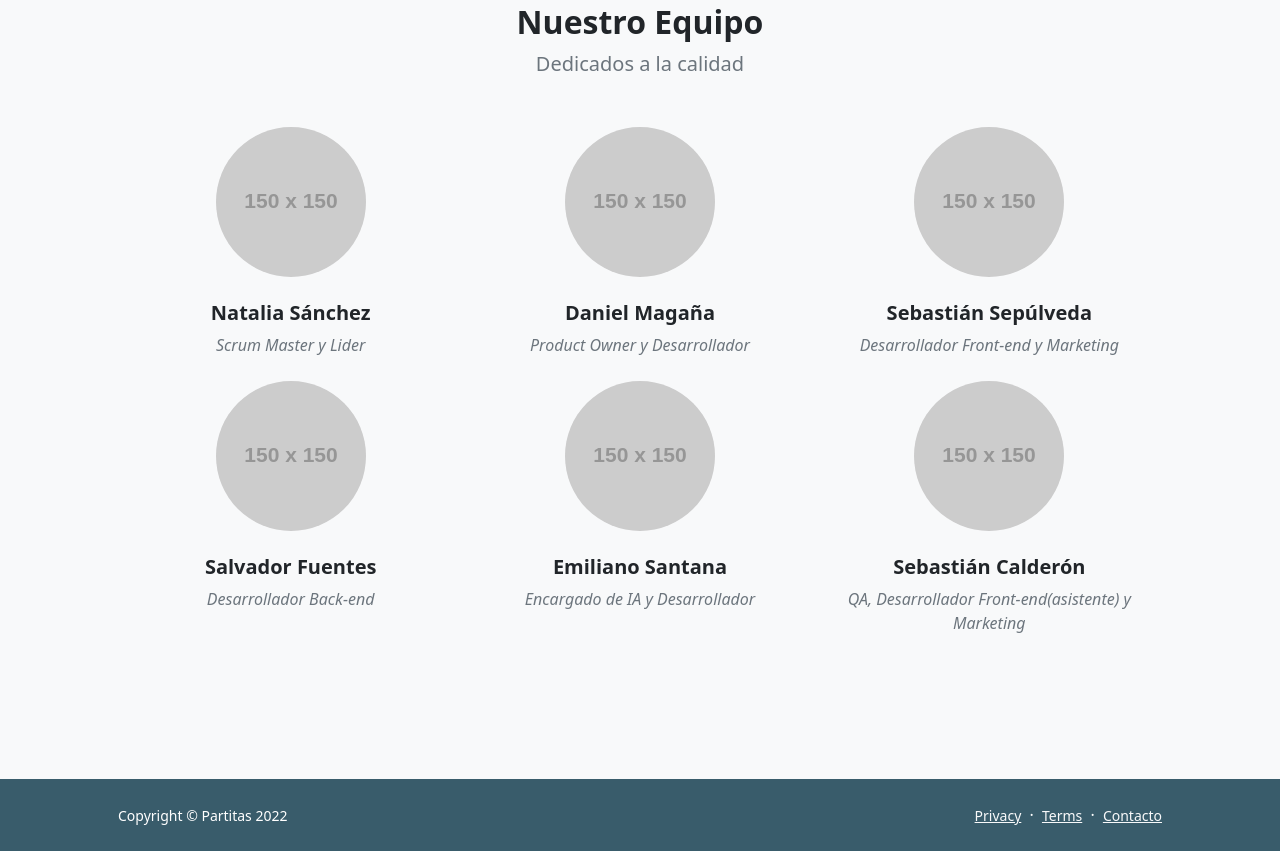
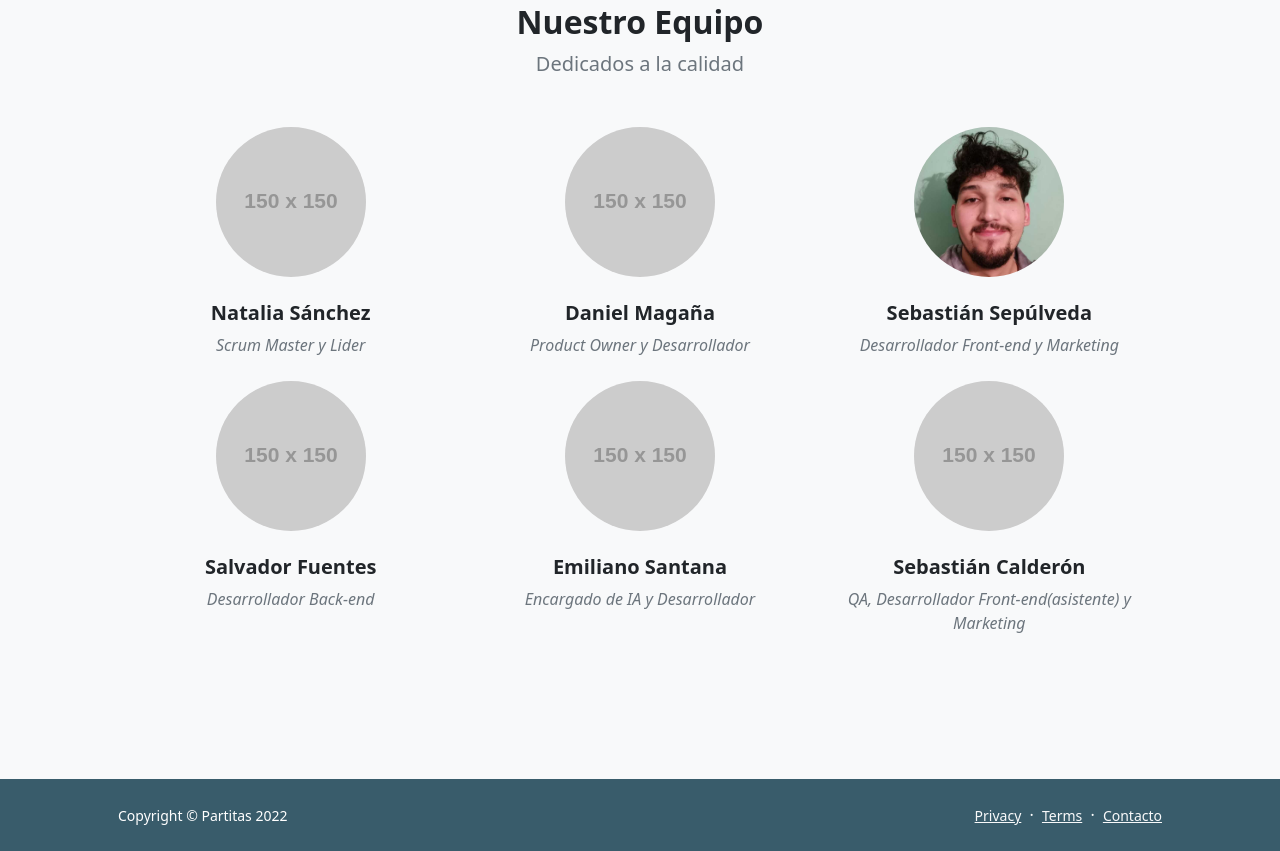
Before and after one commit to MrAnacletus/Polymnia-web, a website: page about.html in a window 1280 px wide. Shown: the part 2277-3128 px from the top of the page. Drawn offline with nearby package versions, Linux system fonts and the light colour scheme; placeholder pictures from the web are drawn by us.

Commit message:
modified:   about.html 	new file:   assets/SebaS.jpeg 	new file:   assets/SebaS150.jpeg 	new file:   assets/SebaS150.jpeg:Zone.Identifier

```diff
--- a/about.html
+++ b/about.html
@@ -125,21 +125,21 @@
                     <div class="row gx-1 row-cols-4 row-cols-sm-2 row-cols-xl-3 justify-content-center">
                         <div class="col mb-5 mb-5 mb-xl-0">
                             <div class="text-center">
-                                <img class="img-fluid rounded-circle mb-4 px-4" src="https://dummyimage.com/150x150/ced4da/6c757d" alt="..." />
+                                <img class="img-fluid rounded-circle mb-4 px-4" src="https://dummyimage.com/150x150/ced4da/6c757d" alt="..." style="max-width: 150rem; max-height: 150px;"/>
                                 <h5 class="fw-bolder">Natalia Sánchez</h5>
                                 <div class="fst-italic text-muted">Scrum Master y Lider</div>
                             </div>
                         </div>
                         <div class="col mb-5 mb-5 mb-xl-0">
                             <div class="text-center">
-                                <img class="img-fluid rounded-circle mb-4 px-4" src="https://dummyimage.com/150x150/ced4da/6c757d" alt="..." />
+                                <img class="img-fluid rounded-circle mb-4 px-4" src="https://dummyimage.com/150x150/ced4da/6c757d" alt="..." style="max-width: 150rem; max-height: 150px;"/>
                                 <h5 class="fw-bolder">Daniel Magaña</h5>
                                 <div class="fst-italic text-muted">Product Owner y Desarrollador</div>
                             </div>
                         </div>
                         <div class="col mb-5 mb-5 mb-sm-0">
                             <div class="text-center">
-                                <img class="img-fluid rounded-circle mb-4 px-4" src="https://dummyimage.com/150x150/ced4da/6c757d" alt="..." />
+                                <img class="img-fluid rounded-circle mb-4 px-4" src="./assets/SebaS150.jpeg" alt="..." style="max-width: 150rem; max-height: 150px;"/>
                                 <h5 class="fw-bolder">Sebastián Sepúlveda</h5>
                                 <div class="fst-italic text-muted">Desarrollador Front-end y Marketing</div>
                             </div>
@@ -153,14 +153,14 @@
                         </div>
                         <div class="col mb-5">
                             <div class="text-center">
-                                <img class="img-fluid rounded-circle mb-4 px-4" src="https://dummyimage.com/150x150/ced4da/6c757d" alt="..." />
+                                <img class="img-fluid rounded-circle mb-4 px-4" src="https://dummyimage.com/150x150/ced4da/6c757d" alt="..." style="max-width: 150rem; max-height: 150px;" />
                                 <h5 class="fw-bolder">Emiliano Santana</h5>
                                 <div class="fst-italic text-muted">Encargado de IA y Desarrollador</div>
                             </div>
                         </div>
                         <div class="col mb-5">
                             <div class="text-center">
-                                <img class="img-fluid rounded-circle mb-4 px-4" src="https://dummyimage.com/150x150/ced4da/6c757d" alt="..." />
+                                <img class="img-fluid rounded-circle mb-4 px-4" src="https://dummyimage.com/150x150/ced4da/6c757d" alt="..." style="max-width: 150rem; max-height: 150px;"/>
                                 <h5 class="fw-bolder">Sebastián Calderón</h5>
                                 <div class="fst-italic text-muted">QA, Desarrollador Front-end(asistente) y Marketing</div>
                             </div>
```
Also changed, not shown: assets/SebaS.jpeg (added), assets/SebaS150.jpeg (added), 1 other file.
